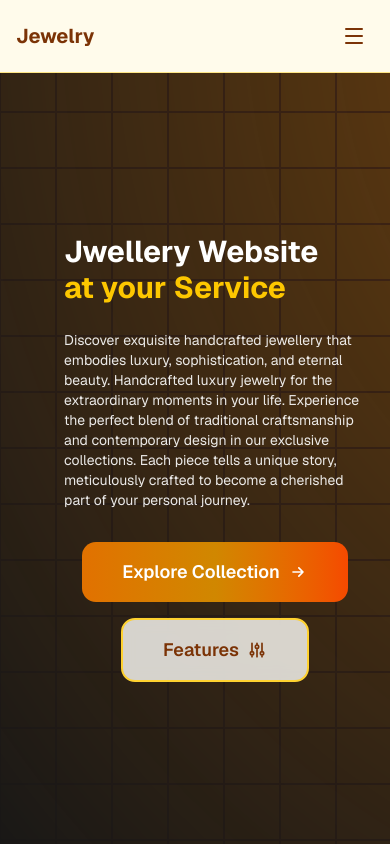
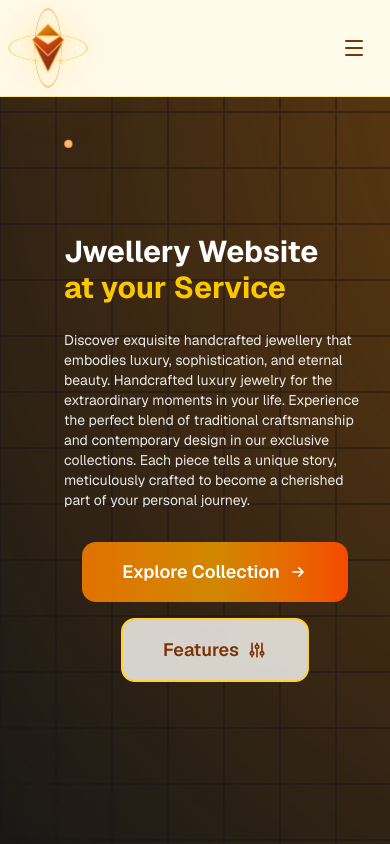
Before and after one commit to Ayush4958/Jwelery, a Next.js app in the folder -y/: page / in a window 390 px wide. Shown: the top 844 px of the page. Built offline with nearby package versions, Linux system fonts and the light colour scheme.

Commit message:
Phone Preview Updated

```diff
--- a/-y/pages/navbar.tsx
+++ b/-y/pages/navbar.tsx
@@ -4,6 +4,7 @@ import { motion } from "motion/react"
 import { HoveredLink, Menu, MenuItem, ProductItem } from "@/components/ui/navbar-menu"
 import { cn } from "@/lib/utils"
 import { MenuIcon, X } from "lucide-react"
+import Jewelry3DLogo from './logo'
 
 export default function Navbar({ className }: { className?: string }) {
   const [active, setActive] = useState<string | null>(null)
@@ -66,9 +67,14 @@ export default function Navbar({ className }: { className?: string }) {
         </Menu>
       </div>
 
+      {/* Mobile Navigation */}
       <div className="md:hidden bg-amber-50 dark:bg-amber-950 border-b border-amber-200 dark:border-amber-700">
-        <div className="flex items-center justify-between px-4 py-4">
-          <h1 className="text-xl font-bold text-amber-900 dark:text-amber-100">Jewelry</h1>
+        <div className="flex items-center justify-between px-4 py-2">
+          {/* 3D Logo replacing "Jewelry" text */}
+          <div className="flex items-center -ml-2">
+            <Jewelry3DLogo width={80} height={80} />
+          </div>
+
           <button
             onClick={() => setMobileMenuOpen(!mobileMenuOpen)}
             className="text-amber-900 dark:text-amber-100 p-2"
```
